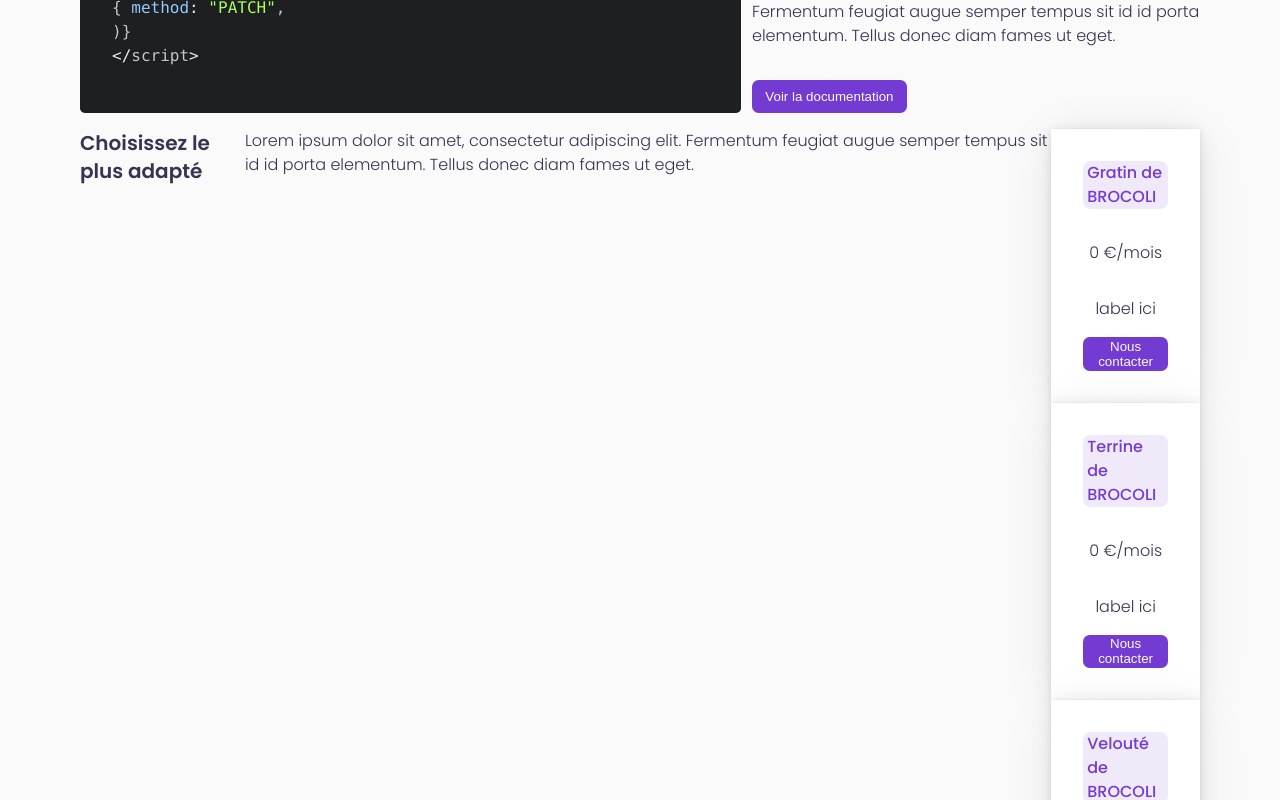
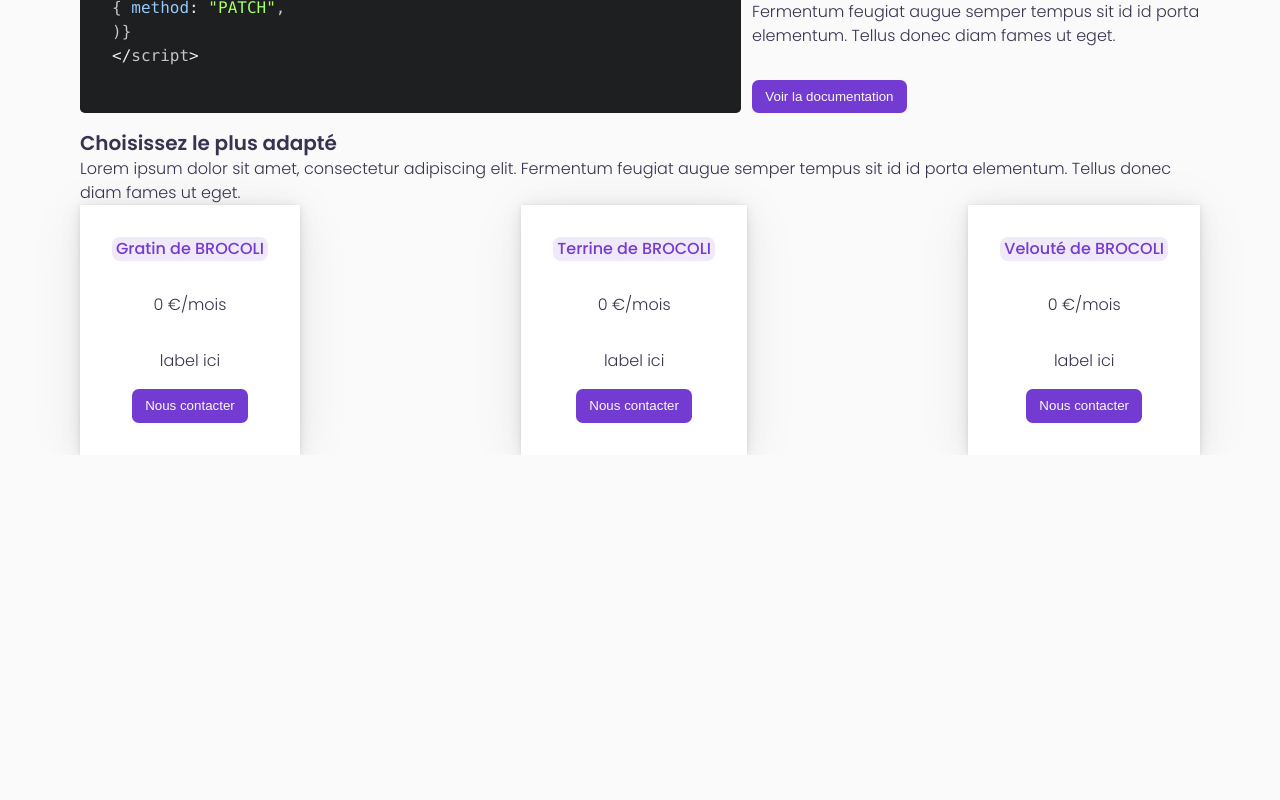
Before and after one commit to MaeWolff/potential-brocoli, a React (Create React App) app: page / in a window 1280 px wide. Shown: the part 900-1700 px from the top of the page. After the commit the page ends 1355 px from the top, so only its background shows below. Built offline with nearby package versions, Linux system fonts and the light colour scheme; no server answers.

Commit message:
style: fix alignment on prices section

```diff
--- a/src/components/composed/price/subComponents/PriceCard.tsx
+++ b/src/components/composed/price/subComponents/PriceCard.tsx
@@ -18,6 +18,7 @@ const Card = styled.div`
     0px 0.37714px 2.85549px rgba(0, 0, 0, 0.0261253),
     0px 0.162205px 1.22813px rgba(0, 0, 0, 0.0180827);
   padding: 2em;
+  max-width: 16em;
 `;
 
 const PriceName = styled(Heading)`
--- a/src/pages/HomePage.tsx
+++ b/src/pages/HomePage.tsx
@@ -10,7 +10,7 @@ import { ColorEnum } from "../theme/ThemeEnums";
 
 const HeroContainer = styled.div`
   display: flex;
-  flex-direction: column;
+  flex-direction: row;
   justify-content: space-between;
   align-items: center;
   width: 100%;
@@ -46,7 +46,7 @@ const HeroDiv = styled.div`
 
 const PricesSection = styled.div`
   display: flex;
-  flex-direction: row;
+  flex-direction: column;
 `;
 
 export default function HomePage() {
@@ -130,18 +130,21 @@ fetch("https://api.brocoli.io/customers/sponsor?discountCode",
           diam fames ut eget.
         </Text>
 
-        <div>
+        {/* TODO: fix me */}
+        <div
+          style={{
+            display: "flex",
+            flexDirection: "row",
+            justifyContent: "space-between",
+          }}
+        >
           <PriceCard name="Gratin de BROCOLI" price={0}>
             <>label ici</>
           </PriceCard>
 
-          <Spacer axis="horizontal" size={2} />
-
           <PriceCard name="Terrine de BROCOLI" price={0}>
             <>label ici</>
           </PriceCard>
-
-          <Spacer axis="horizontal" size={2} />
 
           <PriceCard name="Velouté de BROCOLI" price={0}>
             <>label ici</>
```
